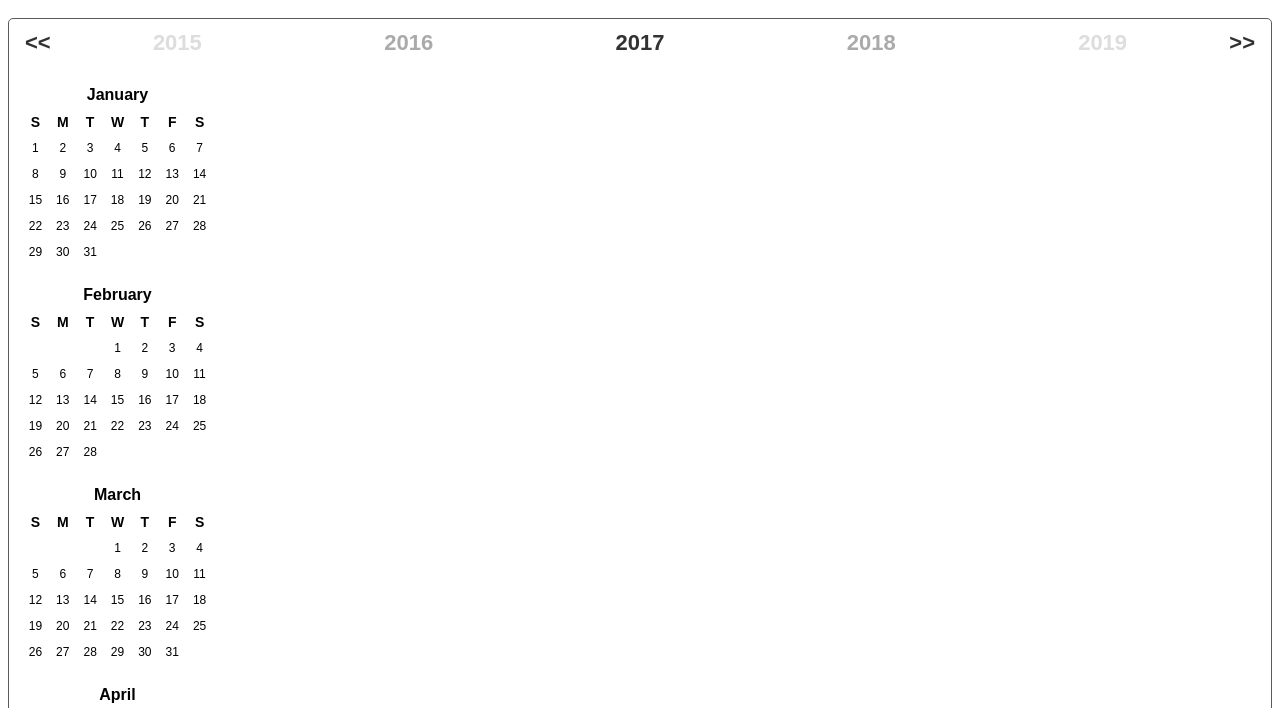
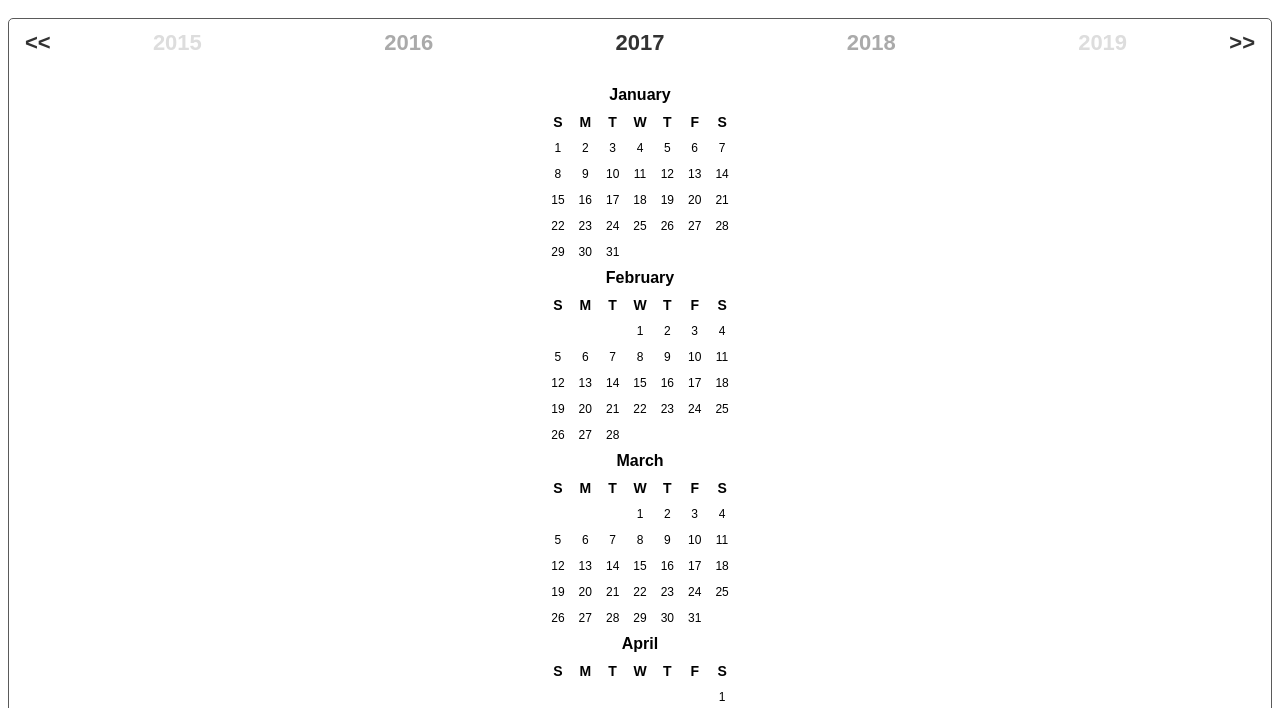
Before and after one commit to vipulnagarwal/Yearly-Calendar, a plain HTML site: page index.html in a window 1280 px wide. Shown: the part 674-1382 px from the top of the page. Drawn offline with Linux system fonts and the light colour scheme.

Commit message:
Update style.css

```diff
--- a/style.css
+++ b/style.css
@@ -462,5 +462,16 @@ p.interactiveDemo i {
 	display:block;
 }
 
+.m2{
+    width: 16.6666666667%;
+    margin-left: auto;
+    left: auto;
+    right: auto;
+	display:inline
+}
+.row {
+    margin-left: 0rem;
+    margin-right: 0rem;
+}
 
 .github-corner:hover .octo-arm{animation:octocat-wave 560ms ease-in-out}@keyframes octocat-wave{0%,100%{transform:rotate(0)}20%,60%{transform:rotate(-25deg)}40%,80%{transform:rotate(10deg)}}@media (max-width:500px){.github-corner:hover .octo-arm{animation:none}.github-corner .octo-arm{animation:octocat-wave 560ms ease-in-out}}
```
